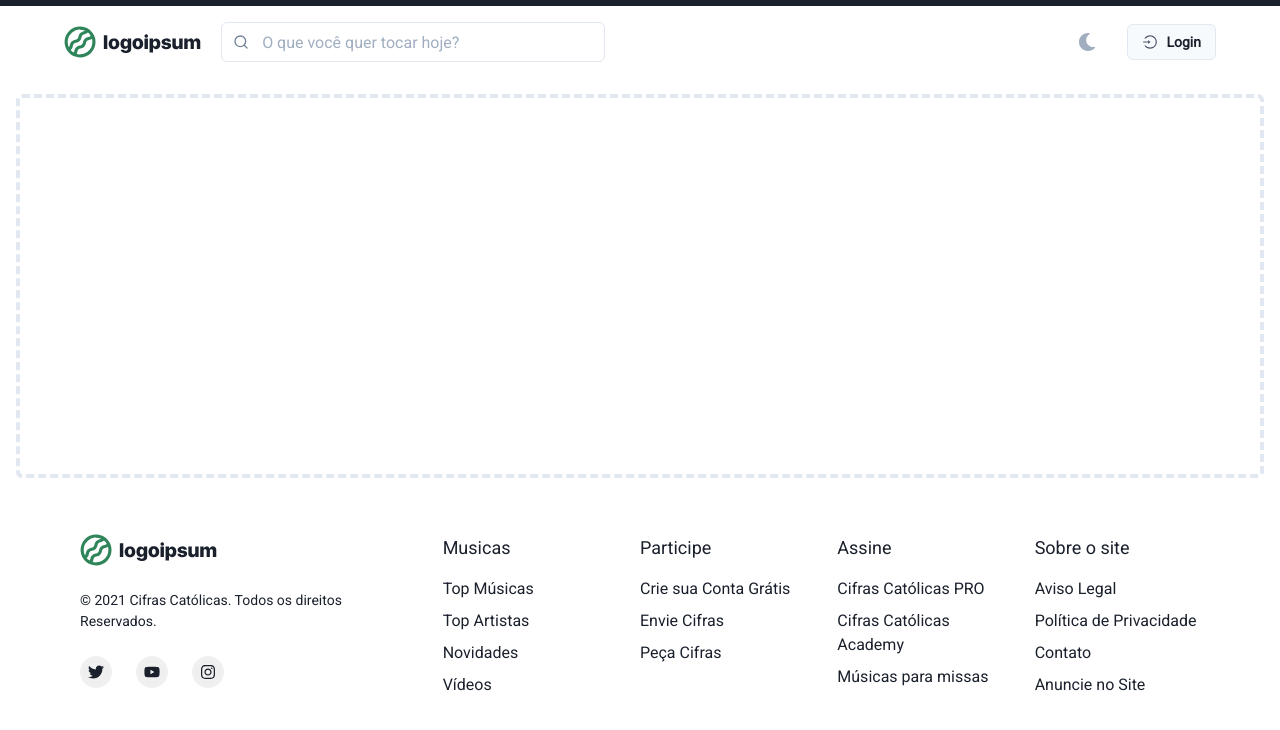
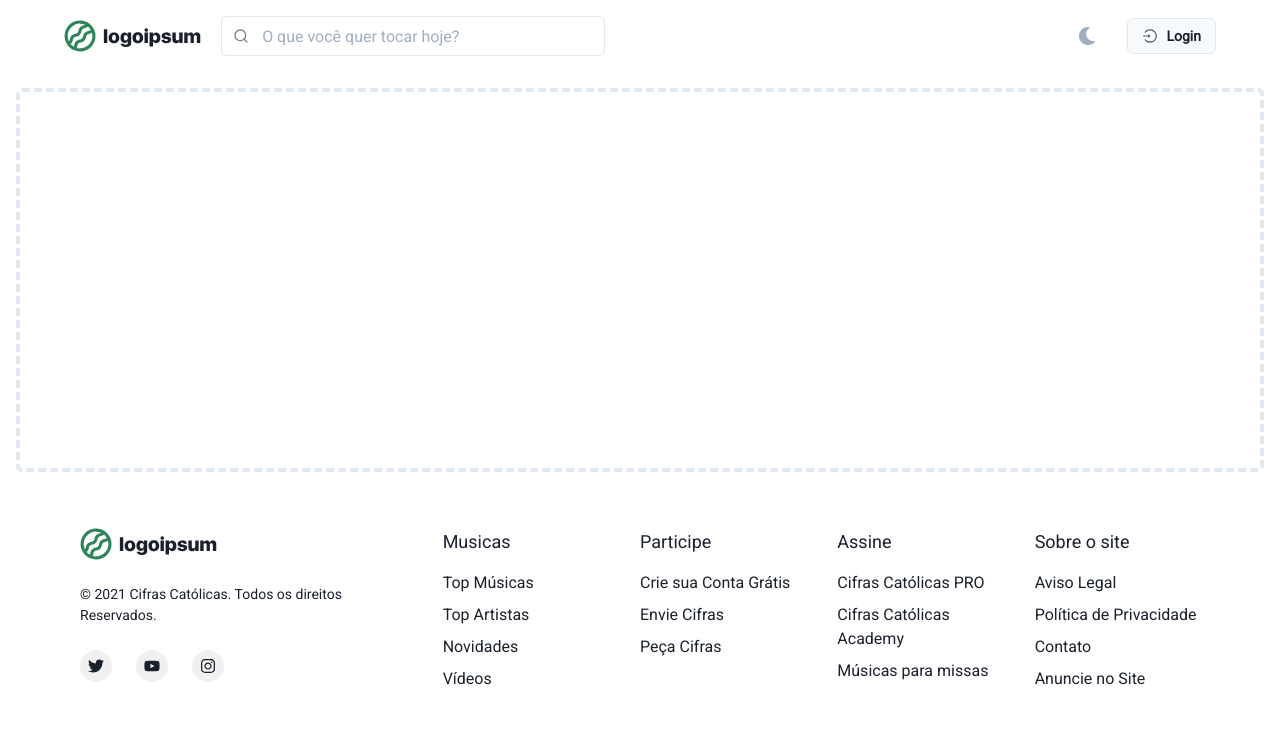
Before and after one commit to PauloLuan/cifras-catolicas, a Next.js app: page / in a window 1280 px wide. Shown: the top 730 px of the page. Built offline with nearby package versions, Linux system fonts and the light colour scheme.

Commit message:
removed navbar border

```diff
--- a/src/components/Navbar/navbar.component.tsx
+++ b/src/components/Navbar/navbar.component.tsx
@@ -127,8 +127,6 @@ const Navbar = () => {
         shadow={y > height ? 'sm' : undefined}
         transition="box-shadow 0.2s"
         bg={bg}
-        borderTop="6px solid"
-        borderTopColor="brand.400"
         w="full"
         overflowY="hidden"
       >
```
